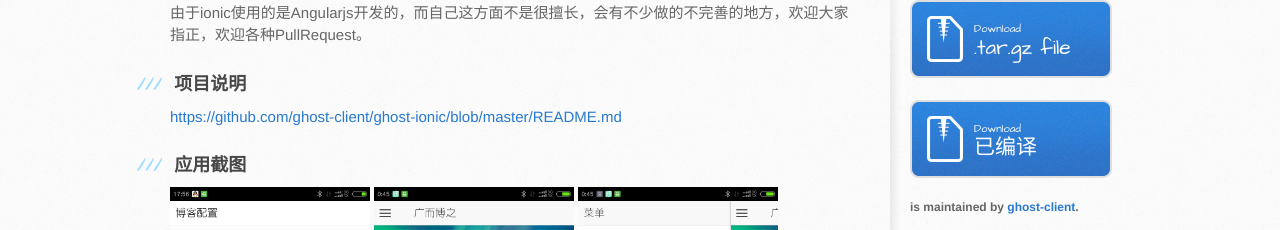
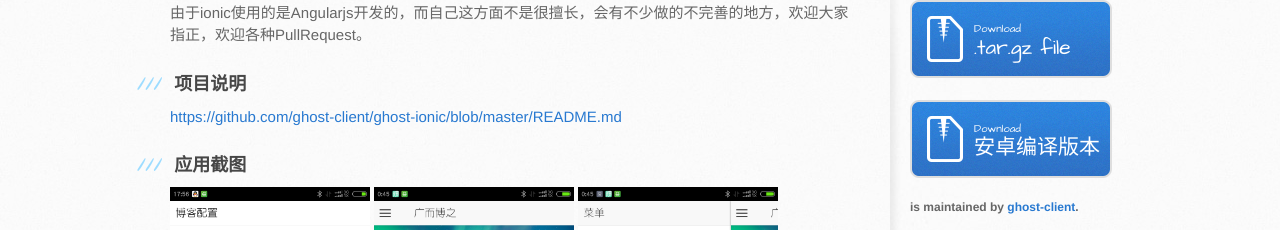
Before and after one commit to ghost-client/ghost-ionic, a plain HTML site: page index.html in a window 1280 px wide. Shown: the part 332-562 px from the top of the page. Drawn offline with Linux system fonts and the light colour scheme.

Commit message:
文字改动

```diff
--- a/index.html
+++ b/index.html
@@ -70,7 +70,7 @@
       </a>
       <a href="./app/android/MainActivity-debug.apk" class="button">
         <small>Download</small>
-        已编译
+        安卓编译版本
       </a>
 
       <p class="repo-owner"><a href="https://github.com/ghost-client/ghost-ionic"></a> is maintained by <a
```
